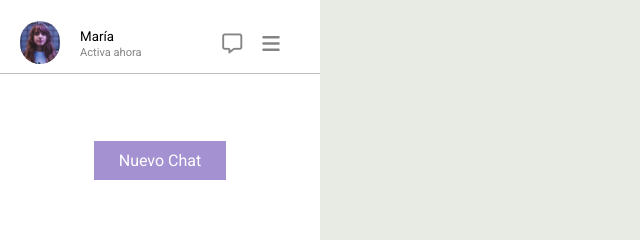
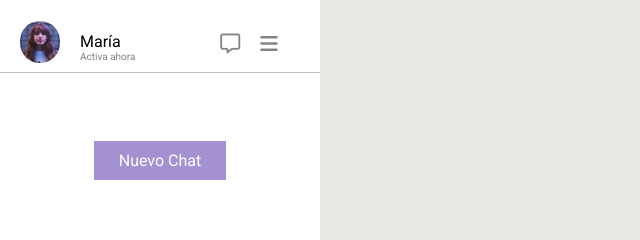
Before and after one commit to mallenarenas/Sistema-de-mensajes-, a plain HTML site: page docs/index.html in a window 1280 px wide. Shown: the top 240 px of the page, 0-640 px from the left. Drawn offline with Linux system fonts and the light colour scheme.

Commit message:
resizing maria and their state

```diff
--- a/docs/assets/css/style.css
+++ b/docs/assets/css/style.css
@@ -53,6 +53,9 @@ main p{
 .state{
     margin-top: 0px;
     color: #828485;
+}
+.state-maria{
+    font-size: 10px;
 }
 .item-3{
     display: flex;
--- a/docs/index.html
+++ b/docs/index.html
@@ -19,10 +19,8 @@
                 <div class="item-speaker item-1"><img src="assets/imgs/maria.jpg"
                         alt="imagen circular de mujer con pelo castaño largo"></div>
                 <div class="item-speaker item-2">
-                    <small>
                         <p class="name"> María</p>
-                        <p class="state"><small>Activa ahora </small></p>
-                    </small>
+                        <p class="state state-maria">Activa ahora</p>
                 </div>
                 <div class="item-speaker item-3">
                     <div class="figure-1"><i class="icon fa-regular fa-message"></i></div>
```
